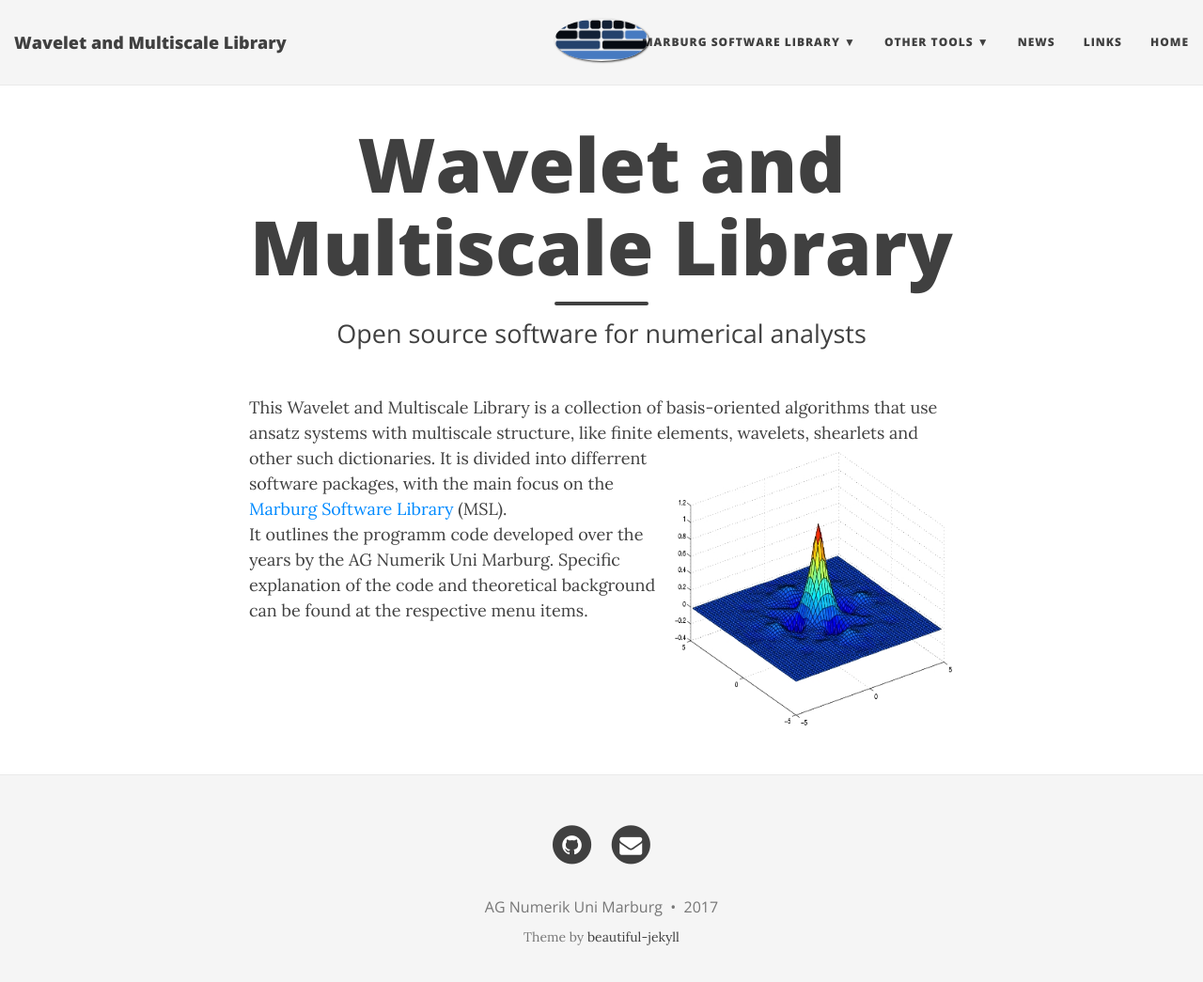
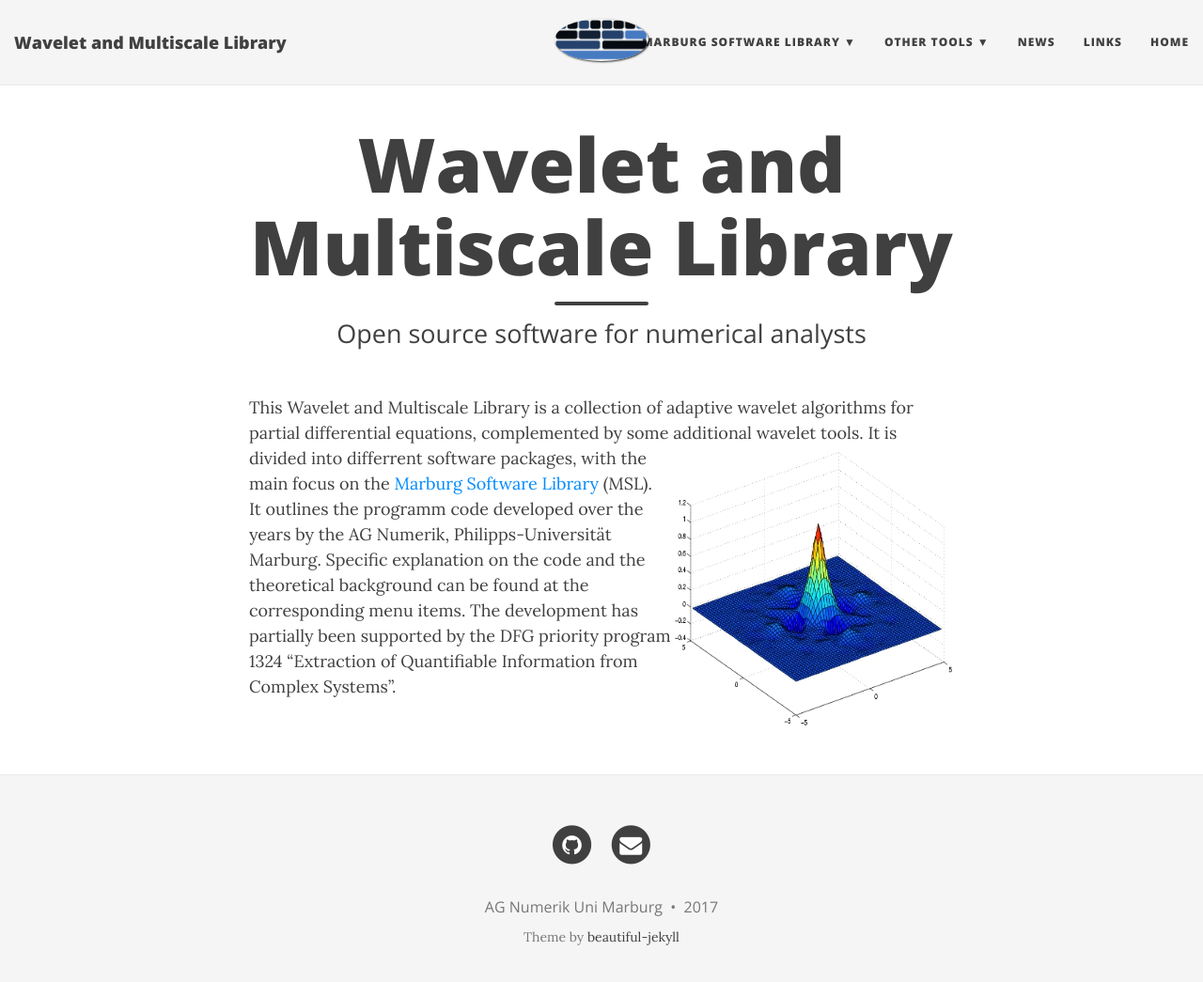
Before and after one commit to agnumerikunimarburg/agnumerikunimarburg.github.io, a Jekyll site: the page built from index.md, in a window 1280 px wide and 1058 px high. Shown: the top 1045 px of the window at 94% size. Built offline with Jekyll 4.4.1, drawn with Linux system fonts in a browser that asks for light colours; nearby versions of some CDN libraries.

Commit message:
Update index.md

```diff
--- a/index.md
+++ b/index.md
@@ -6,5 +6,5 @@
 published: true
 ---
 
-This Wavelet and Multiscale Library is a collection of basis-oriented algorithms that use ansatz systems with multiscale structure, like finite elements, wavelets, shearlets and other such dictionaries. <img style="float: right;" src="/img/dual_a.jpg" height="300" width="300">It is divided into differrent software packages, with the main focus on the [Marburg Software Library](aboutmsl) (MSL).
-It outlines the programm code developed over the years by the AG Numerik Uni Marburg. Specific explanation of the code and theoretical background can be found at the respective menu items.
+This Wavelet and Multiscale Library is a collection of adaptive wavelet algorithms for partial differential equations, complemented by some additional wavelet tools. <img style="float: right;" src="/img/dual_a.jpg" height="300" width="300">It is divided into differrent software packages, with the main focus on the [Marburg Software Library](aboutmsl) (MSL).
+It outlines the programm code developed over the years by the AG Numerik, Philipps-Universität Marburg. Specific explanation on the code and the theoretical background can be found at the corresponding menu items. The development has partially been supported by the DFG priority program 1324 "Extraction of Quantifiable Information from Complex Systems".
```
